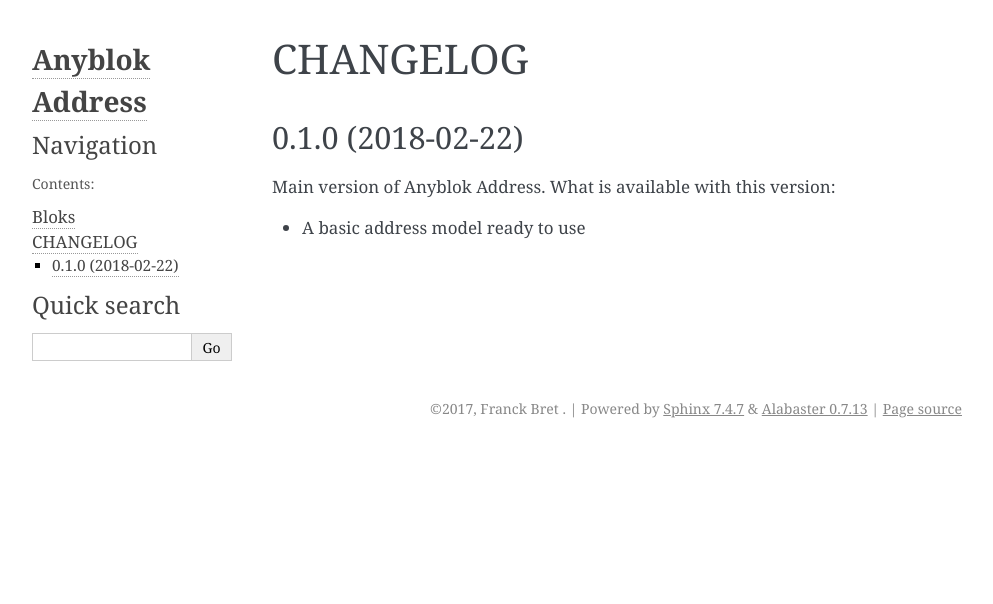
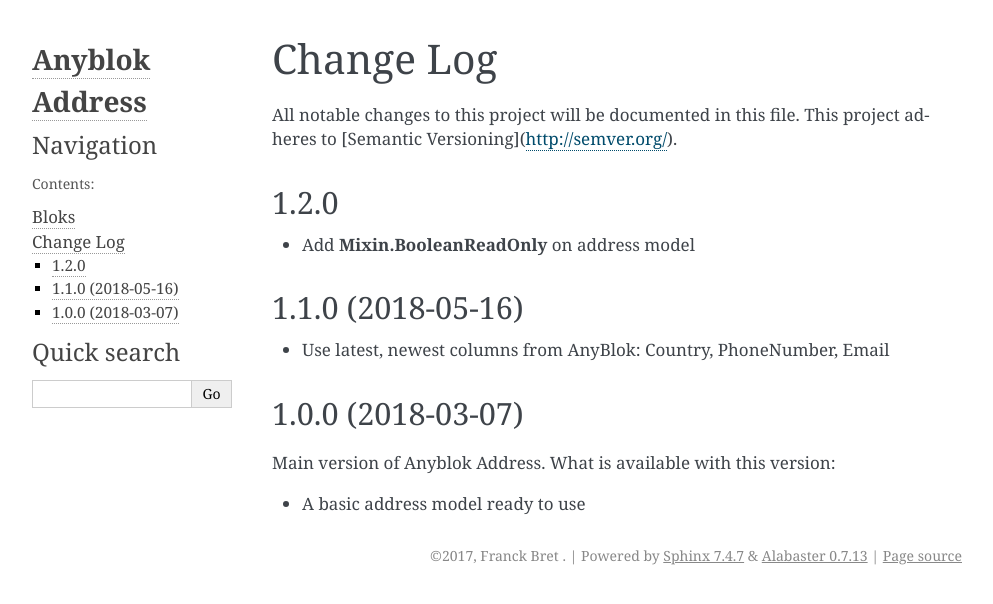
Before and after one commit to AnyBlok/anyblok_address, a Sphinx documentation site: the page built from doc/source/CHANGES.rst, in a window 1280 px wide. Shown: the top 604 px of the page, without its empty margins (148-1141 px from the left). Built offline with Sphinx 7.4.7, drawn with Linux system fonts in a browser that asks for light colours.

Commit message:
Update doc

```diff
--- a/CHANGELOG.rst
+++ b/CHANGELOG.rst
@@ -5,15 +5,19 @@
 All notable changes to this project will be documented in this file.
 This project adheres to [Semantic Versioning](http://semver.org/).
 
-1.1.0
+1.2.0
 =====
+
+* Add **Mixin.BooleanReadOnly** on address model
+
+1.1.0 (2018-05-16)
+==================
 
 * Use latest, newest columns from AnyBlok: Country, PhoneNumber, Email
 
 1.0.0 (2018-03-07)
 ==================
 
-Added
------
+Main version of Anyblok Address. What is available with this version:
 
-* package files
+* A basic address model ready to use
--- a/doc/source/CHANGES.rst
+++ b/doc/source/CHANGES.rst
@@ -7,12 +7,4 @@
 .. v. 2.0. If a copy of the MPL was not distributed with this file,You can
 .. obtain one at http://mozilla.org/MPL/2.0/.
 
-CHANGELOG
-=========
-
-0.1.0 (2018-02-22)
-------------------
-
-Main version of Anyblok Address. What is available with this version:
-
-* A basic address model ready to use
+.. include:: ../../CHANGELOG.rst
```
Also changed, not shown: 1 other file.
